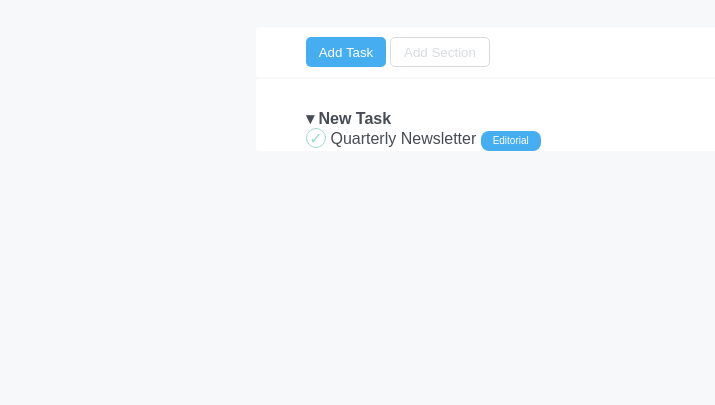
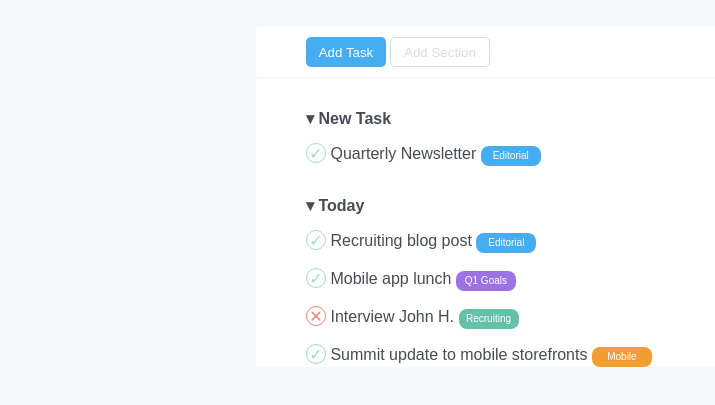
Before and after one commit to giuliagrfo/html-css-toboolist, a plain HTML site: page index.html in a window 1280 px wide. Shown: the part 53-458 px from the top of the page, without its empty margins (0-715 px from the left). Drawn offline with Linux system fonts and the light colour scheme.

Commit message:
add list today

```diff
--- a/css/style.css
+++ b/css/style.css
@@ -42,6 +42,7 @@ header {
     margin: auto;
     margin-top: 30px;
     border-radius: 3px;
+    margin-bottom: 2px;
 }
 
 .task {
@@ -70,7 +71,7 @@ header {
     background-color: white;
     width: 60%;
     margin: auto;
-    margin-top: 2px;
+
     border-radius: 3px;
     font-family: Arial, sans-serif ;
     color: #474b54;
@@ -85,6 +86,10 @@ header {
     margin-top: 30px;
 }
 
+.item {
+    margin-top: 15px;
+}
+
 .check {
     display: inline-block;
     border-radius: 50%;
@@ -96,11 +101,12 @@ header {
     line-height: 20px;
 }
 
-
-
+.x {
+    border: 1px solid #f0807a;
+    color: #f0807a;
+}
 
 .badge {
-    background-color: #47adf1;
     color: white;
     display: inline-block;
     font-size: 10px;
@@ -110,3 +116,19 @@ header {
     text-align: center;
     line-height: 20px;
 }
+
+.editorial {
+    background-color: #47adf1;
+}
+
+.q1 {
+    background-color: #9c72e4;
+}
+
+.recruiting {
+    background-color: #64c0a9;
+}
+
+.mobile {
+    background-color: #f29e33;
+}
--- a/index.html
+++ b/index.html
@@ -19,10 +19,20 @@
             <button class="section" >Add Section</button>
         </div>
 
-        <div class="list">
+        <div class="list new">
             <span class="title"><strong>&#9662; New Task</strong></span>
-            <p class="item"><span class="check">&check;</span> Quarterly Newsletter <span class="badge" >Editorial</span></p>
+            <p class="item"><span class="check">&check;</span> Quarterly Newsletter <span class="badge editorial" >Editorial</span></p>
         </div>
+
+        <div class="list today">
+            <span class="title"><strong>&#9662; Today</strong></span>
+            <p class="item"><span class="check">&check;</span> Recruiting blog post <span class="badge editorial">Editorial</span></p>
+            <p class="item"><span class="check">&check;</span> Mobile app lunch <span class="badge q1">Q1 Goals</span></p>
+            <p class="item"><span class="check x">&#10005;</span> Interview John H. <span class="badge recruiting">Recruiting</span></p>
+            <p class="item"><span class="check">&check;</span> Summit update to mobile storefronts <span class="badge mobile">Mobile</span></p>
+        </div>
+
+
     </main>
 
 </body>
```
